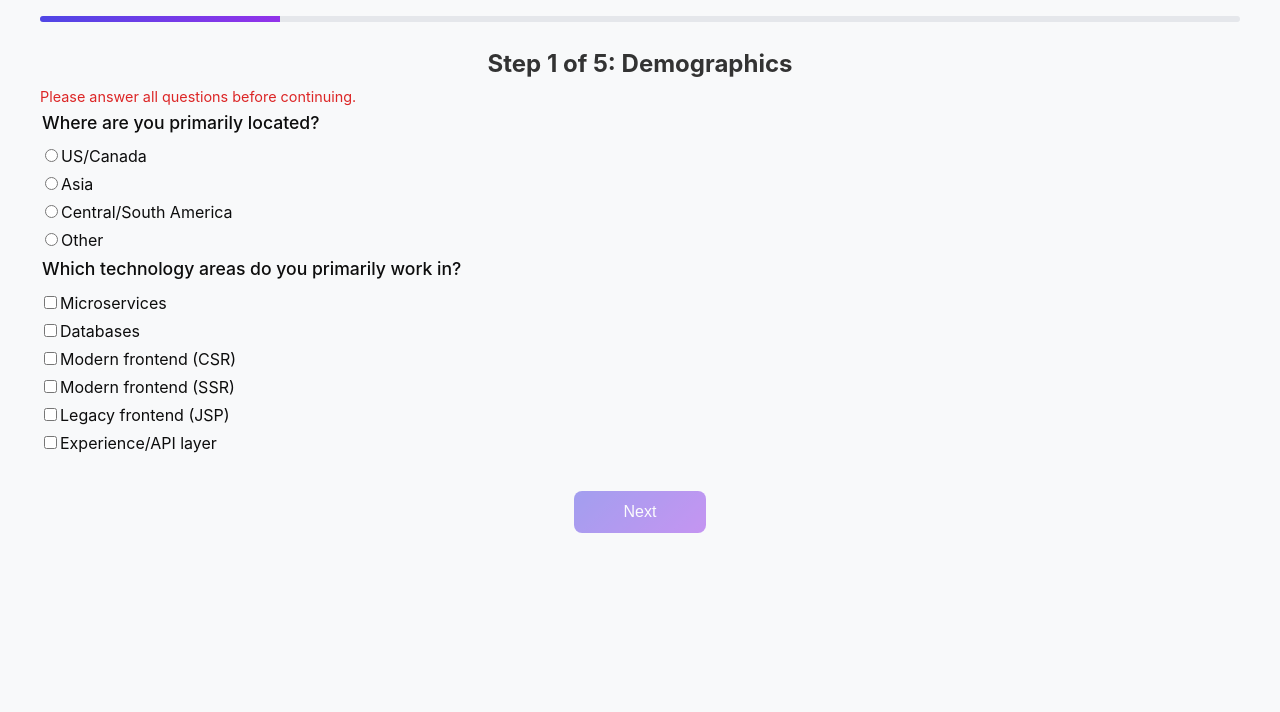
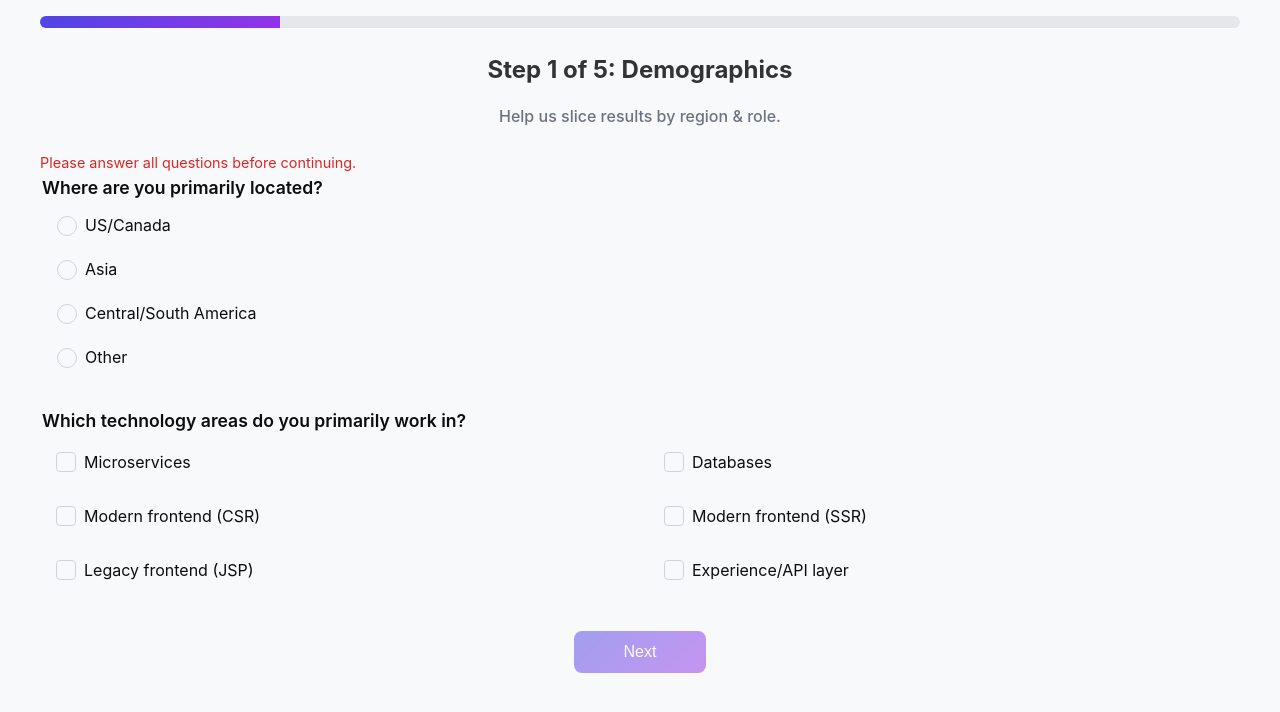
Before and after one commit to emmaadams05/devx-survey, a React (Vite) app: page /survey/1 in a window 1280 px wide. Shown: the top 712 px of the page. Built offline with nearby package versions, Linux system fonts and the light colour scheme.

Commit message:
update docs and formatting

```diff
--- a/src/index.css
+++ b/src/index.css
@@ -49,7 +49,7 @@ legend {
 
 /* Progress Bar */
 .progress {
-  height: 6px;
+  height: 12px;
   background: #e5e7eb;
   border-radius: 999px;
   margin-bottom: 1.5rem;
@@ -127,9 +127,110 @@ legend {
   text-align: center;
 }
 
+.section-subtitle {
+  font-size: 1rem;
+  font-weight: 500;
+  color: #6b7280;
+  margin: 16px 0 1.5rem 0;
+  text-align: center;
+}
+
 /* Form Elements */
 .question-row {
   margin-bottom: 1.5rem;
+}
+
+/* Demographics Page Spacing */
+.demographics-page fieldset:nth-child(2) {
+  margin-top: 24px;
+}
+
+.demographics-page label {
+  margin-bottom: 12px !important;
+}
+
+.demographics-page legend {
+  font-weight: 600;
+  line-height: 1.4;
+}
+
+.demographics-page fieldset label {
+  margin-left: 8px;
+}
+
+/* Tech checklist two-column layout */
+.demographics-page fieldset[data-question="tech"] {
+  display: grid;
+  grid-template-columns: repeat(2, 1fr);
+  row-gap: 8px;
+  column-gap: 16px;
+}
+
+.demographics-page fieldset[data-question="tech"] legend {
+  grid-column: 1 / -1;
+  margin-bottom: 12px;
+}
+
+/* Custom radio and checkbox styling */
+.demographics-page input[type="radio"],
+.demographics-page input[type="checkbox"] {
+  appearance: none;
+  width: 20px;
+  height: 20px;
+  border: 1px solid #cbd5e0;
+  border-radius: 4px;
+  margin-right: 8px;
+  position: relative;
+  cursor: pointer;
+  flex-shrink: 0;
+}
+
+.demographics-page input[type="radio"] {
+  border-radius: 50%;
+}
+
+.demographics-page input[type="radio"]:checked,
+.demographics-page input[type="checkbox"]:checked {
+  background: linear-gradient(135deg, var(--color-accent-start), var(--color-accent-end));
+  border-color: var(--color-accent-start);
+}
+
+.demographics-page input[type="radio"]:checked::after {
+  content: '';
+  position: absolute;
+  top: 50%;
+  left: 50%;
+  transform: translate(-50%, -50%);
+  width: 6px;
+  height: 6px;
+  background: white;
+  border-radius: 50%;
+}
+
+.demographics-page input[type="checkbox"]:checked::after {
+  content: '✓';
+  position: absolute;
+  top: 50%;
+  left: 50%;
+  transform: translate(-50%, -50%);
+  color: white;
+  font-size: 12px;
+  font-weight: bold;
+  line-height: 1;
+}
+
+.demographics-page label {
+  display: flex;
+  align-items: center;
+  cursor: pointer;
+  margin-left: 0;
+  padding: 4px;
+  border-radius: 4px;
+  transition: background-color 0.2s ease;
+}
+
+.demographics-page label:hover {
+  background-color: #f8f9fa;
 }
 
 .question-row p {
@@ -613,3 +714,30 @@ textarea::placeholder {
   gap: 1rem;
   justify-content: center;
 }
+
+/* Other text input styling */
+.other-input-container {
+  margin-top: 8px;
+  margin-left: 28px; /* Align with radio button text */
+}
+
+.other-text-input {
+  width: 100%;
+  max-width: 300px;
+  padding: 8px 12px;
+  border: 1px solid #cbd5e0;
+  border-radius: 6px;
+  font-family: var(--font-sans);
+  font-size: 0.9rem;
+  transition: border-color 0.2s ease, box-shadow 0.2s ease;
+}
+
+.other-text-input:focus {
+  outline: none;
+  border-color: var(--color-accent-start);
+  box-shadow: 0 0 0 3px rgba(79, 70, 229, 0.1);
+}
+
+.other-text-input::placeholder {
+  color: #9ca3af;
+}
--- a/src/ui/QuestionRow.tsx
+++ b/src/ui/QuestionRow.tsx
@@ -14,21 +14,42 @@ const QuestionRow: React.FC<Props> = ({ q, value, onChange }) => {
     case "demographic":
       if (q.id === "location") {
         const opts = ["US/Canada", "Asia", "Central/South America", "Other"] as const;
+        const predefinedOpts = opts.slice(0, -1); // All options except "Other"
+        const isOtherSelected = typeof value === "string" && !predefinedOpts.includes(value as typeof predefinedOpts[number]);
+        const otherValue = isOtherSelected ? value : "";
+
         return (
           <fieldset>
             <legend>{q.text}</legend>
             {opts.map((opt) => (
-              <label key={opt} style={{ display: "block", marginBottom: 4 }}>
+              <label key={opt}>
                 <input
                   type="radio"
                   name={q.id}
                   value={opt}
-                  checked={value === opt}
-                  onChange={() => onChange(opt)}
+                  checked={opt === "Other" ? isOtherSelected : value === opt}
+                  onChange={() => {
+                    if (opt === "Other") {
+                      onChange(""); // Start with empty string for custom input
+                    } else {
+                      onChange(opt);
+                    }
+                  }}
                 />
                 {opt}
               </label>
             ))}
+            {isOtherSelected && (
+              <div className="other-input-container">
+                <input
+                  type="text"
+                  placeholder="Please specify..."
+                  value={otherValue}
+                  onChange={(e) => onChange(e.target.value)}
+                  className="other-text-input"
+                />
+              </div>
+            )}
           </fieldset>
         );
       }
@@ -51,10 +72,10 @@ const QuestionRow: React.FC<Props> = ({ q, value, onChange }) => {
             : onChange([...current, opt]);
 
         return (
-          <fieldset>
+          <fieldset data-question="tech">
             <legend>{q.text}</legend>
             {opts.map((opt) => (
-              <label key={opt} style={{ display: "block", marginBottom: 4 }}>
+              <label key={opt}>
                 <input
                   type="checkbox"
                   name={`${q.id}_${opt}`}
--- a/src/ui/SurveyPage.tsx
+++ b/src/ui/SurveyPage.tsx
@@ -173,6 +173,13 @@ const SurveyPage: React.FC = () => {
           Step {pg} of {totalPages - 1}: {getPageTitle()}
         </h2>
 
+        {/* Add subtitle for Demographics page */}
+        {pg === DEMOGRAPHICS_PAGE && (
+          <p className="section-subtitle">
+            Help us slice results by region &amp; role.
+          </p>
+        )}
+
         <div className="error-slot">
           {error && (
             <div className="error-text">
@@ -188,7 +195,7 @@ const SurveyPage: React.FC = () => {
 
         {/* Demographics Page */}
         {pg === DEMOGRAPHICS_PAGE && (
-          <div>
+          <div className="demographics-page">
             {demographicQuestions.map((q) => (
               <QuestionRow
                 key={q.id}
```
Also changed, not shown: 1 other file (tests, documents, lock files or other folders).
